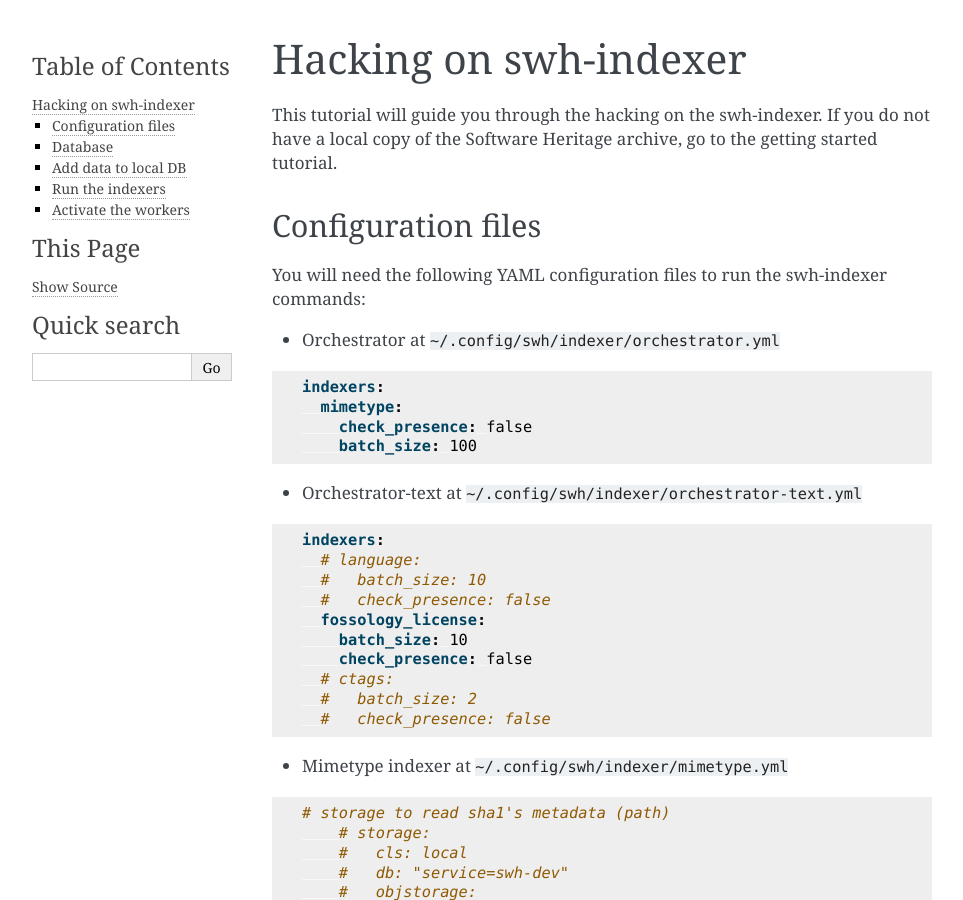
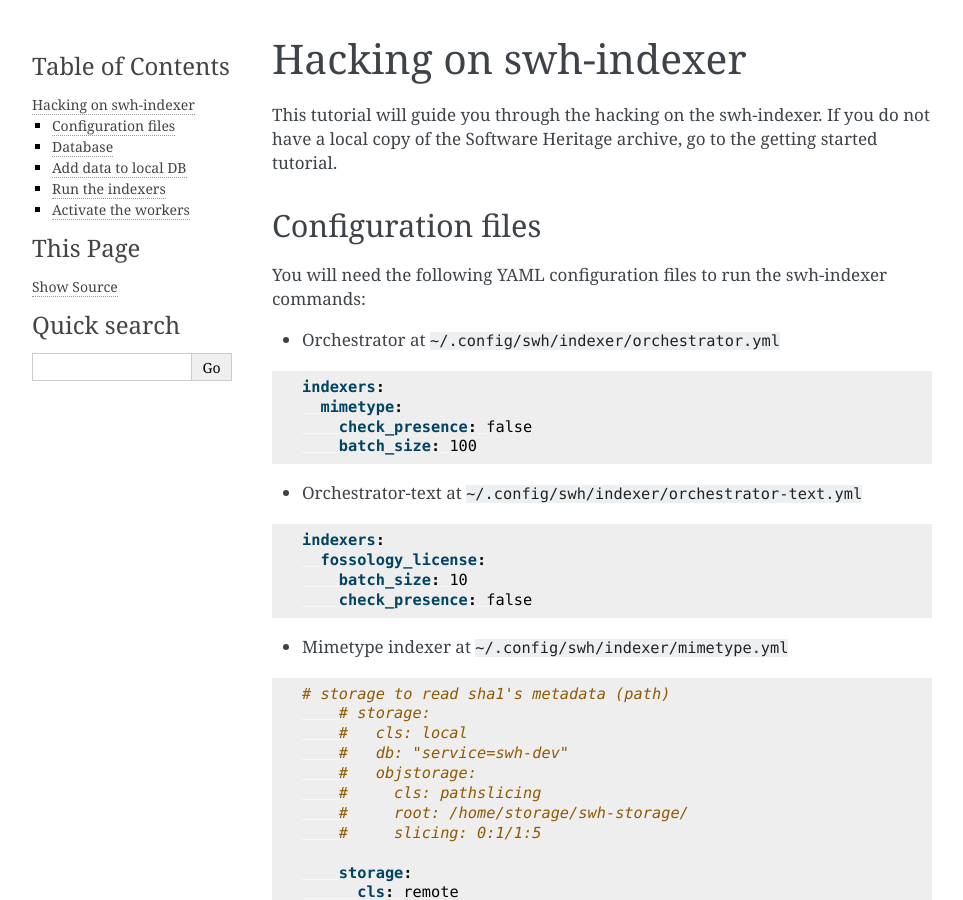
Before and after one commit to SoftwareHeritage/swh-indexer, a Sphinx documentation site: the page built from docs/dev-info.rst, in a window 1280 px wide and 900 px high. Shown: the whole window, without its empty margins (148-1111 px from the left). Built offline with Sphinx 7.4.7, drawn with Linux system fonts in a browser that asks for light colours; pages that are not in the unit, such as notebooks, are missing from menus; some of the changed text lies outside the part shown.

Commit message:
docs: Remove remaining references to ctags and content_language

```diff
--- a/docs/dev-info.rst
+++ b/docs/dev-info.rst
@@ -26,15 +26,9 @@
 .. code-block:: yaml
 
   indexers:
-    # language:
-    #   batch_size: 10
-    #   check_presence: false
     fossology_license:
       batch_size: 10
       check_presence: false
-    # ctags:
-    #   batch_size: 2
-    #   check_presence: false
 
 - Mimetype indexer at
   ``~/.config/swh/indexer/mimetype.yml``
@@ -132,8 +126,6 @@
   	  - swh_indexer_orchestrator_content_all
   	  - swh_indexer_orchestrator_content_text
   	  - swh_indexer_content_mimetype
-  	  - swh_indexer_content_language
-  	  - swh_indexer_content_ctags
   	  - swh_indexer_content_fossology_license
   	  - swh_loader_svn_mount_and_load
   	  - swh_loader_git_express
```
